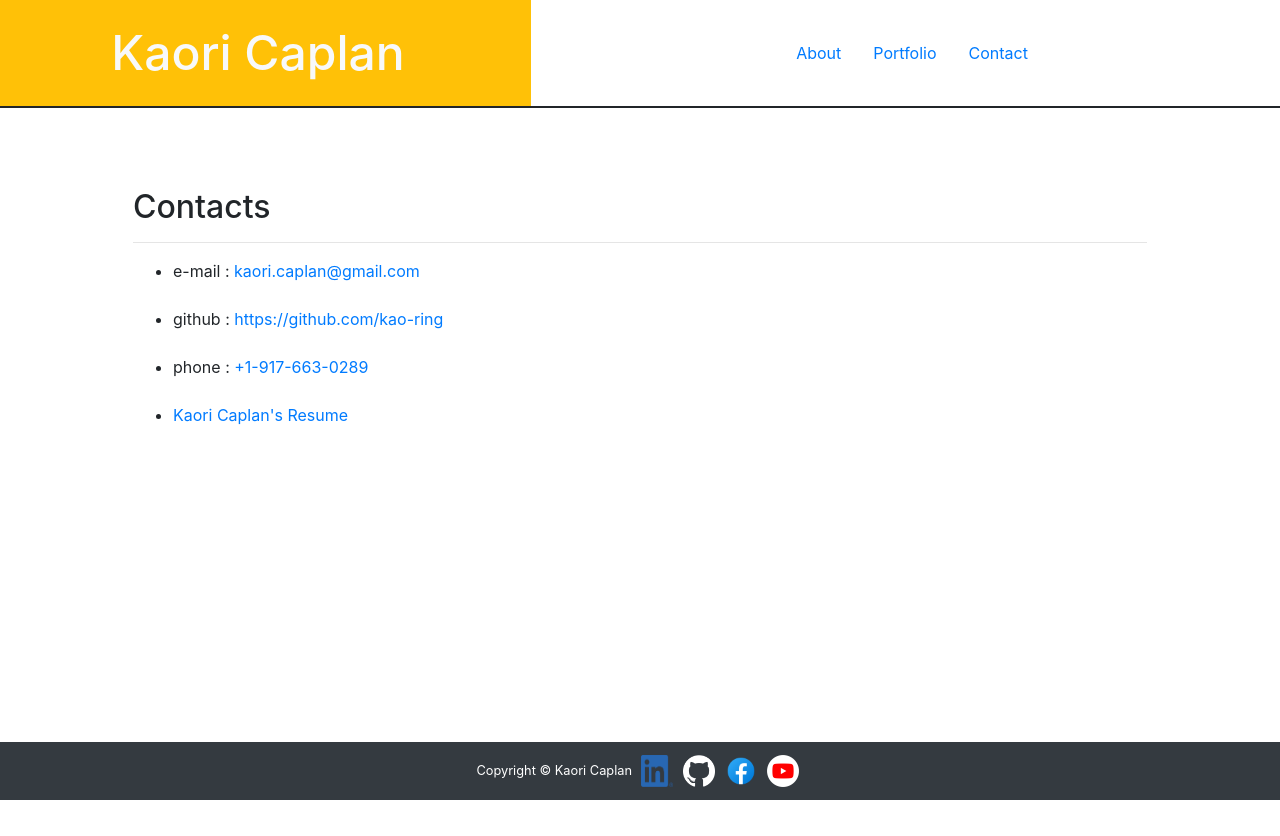
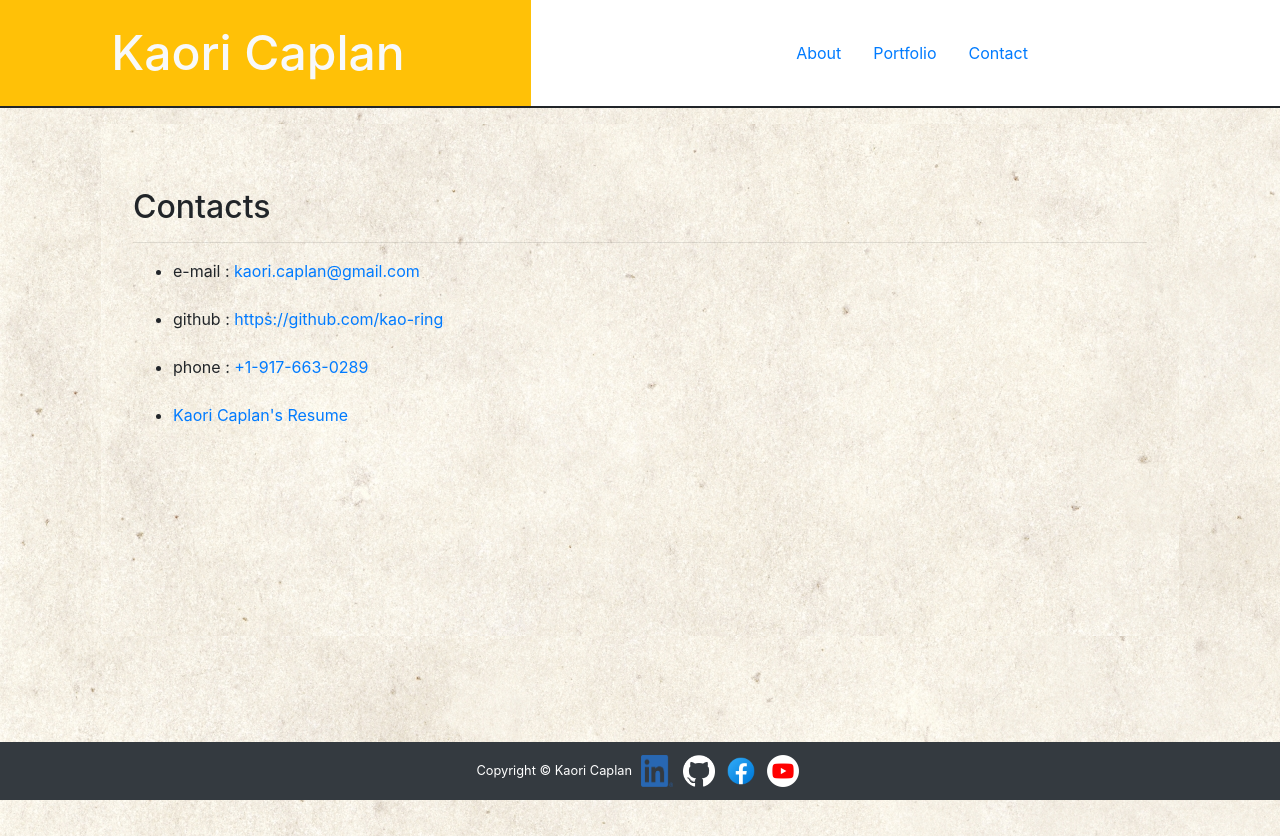
Before and after one commit to kao-ring/React-Portfolio, a React (Create React App) app: page /contact in a window 1280 px wide. Built offline with nearby package versions, Linux system fonts and the light colour scheme.

Commit message:
added background

```diff
--- /dev/null
+++ b/public/index.css
@@ -0,0 +1,4 @@
+body,
+.jumbotron {
+  background-image: url(./img/background.jpg);
+}
--- a/public/index.html
+++ b/public/index.html
@@ -21,6 +21,7 @@
       integrity="sha384-JcKb8q3iqJ61gNV9KGb8thSsNjpSL0n8PARn9HuZOnIxN0hoP+VmmDGMN5t9UJ0Z"
       crossorigin="anonymous"
     />
+    <link rel="stylesheet" href="./index.css" />
     <!--
       Notice the use of %PUBLIC_URL% in the tags above.
       It will be replaced with the URL of the `public` folder during the build.
--- a/src/App.css
+++ b/src/App.css
@@ -1,9 +1,5 @@
 .icon {
   width: 2rem;
-}
-
-.container {
-  /* background: url(img/brooklynbridge.png) center center / cover no-repeat fixed; */
 }
 
 header {
```
